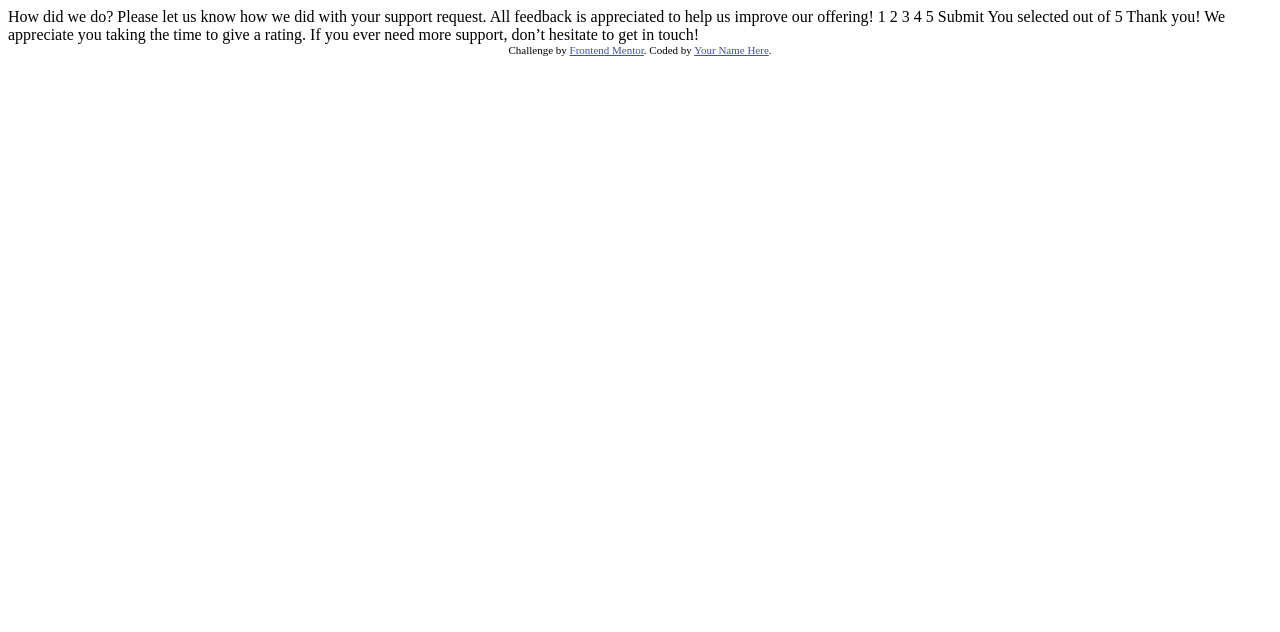
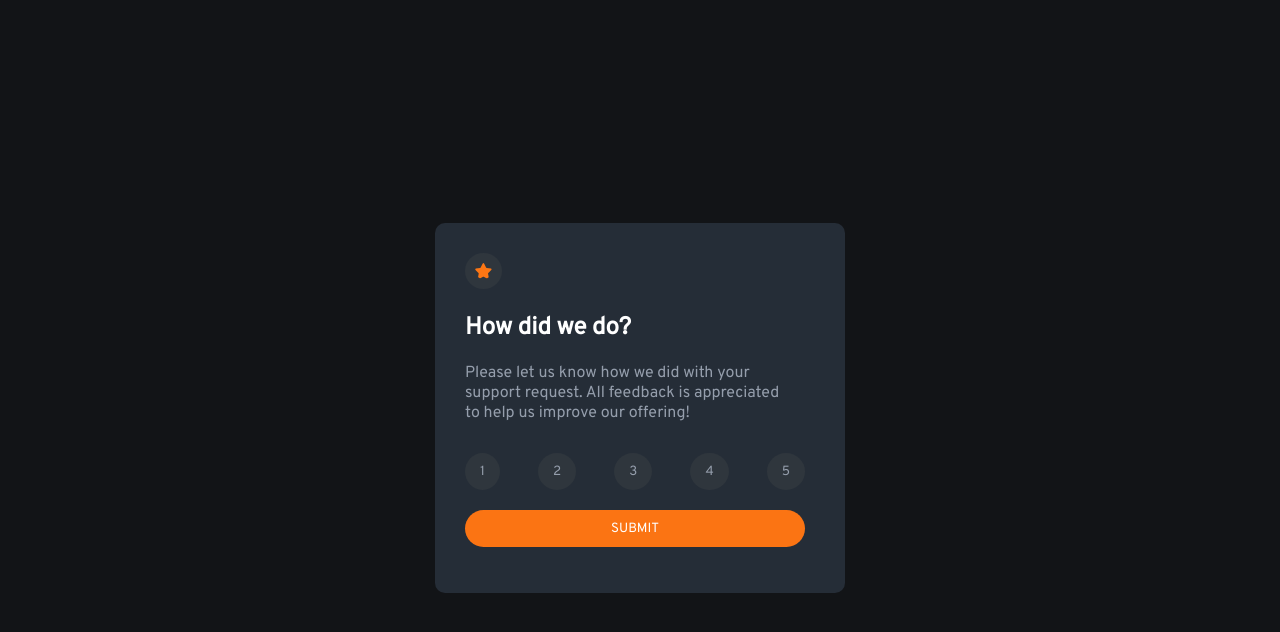
Before and after one commit to Singatha/interactive-rating-component-main, a plain HTML site: page index.html in a window 1280 px wide. Drawn offline with Linux system fonts and the light colour scheme.

Commit message:
added interactive rating component (#1)

```diff
--- a/index.html
+++ b/index.html
@@ -3,47 +3,40 @@
 <head>
   <meta charset="UTF-8">
   <meta name="viewport" content="width=device-width, initial-scale=1.0"> <!-- displays site properly based on user's device -->
-
+  <link rel="stylesheet" href="https://fonts.googleapis.com/css?family=Overpass">
+  <link rel="stylesheet" href="style.css">
   <link rel="icon" type="image/png" sizes="32x32" href="./images/favicon-32x32.png">
 
   <title>Frontend Mentor | Interactive rating component</title>
-
-  <!-- Feel free to remove these styles or customise in your own stylesheet 👍 -->
-  <style>
-    .attribution { font-size: 11px; text-align: center; }
-    .attribution a { color: hsl(228, 45%, 44%); }
-  </style>
 </head>
 <body>
-
-  <!-- Rating state start -->
-
-  How did we do?
-
-  Please let us know how we did with your support request. All feedback is appreciated
-  to help us improve our offering!
-
-  1 2 3 4 5
-
-  Submit
-
-  <!-- Rating state end -->
-
-  <!-- Thank you state start -->
-
-  You selected <!-- Add rating here --> out of 5
-
-  Thank you!
-
-  We appreciate you taking the time to give a rating. If you ever need more support,
-  don’t hesitate to get in touch!
-
-  <!-- Thank you state end -->
-
-
-  <div class="attribution">
-    Challenge by <a href="https://www.frontendmentor.io?ref=challenge" target="_blank">Frontend Mentor</a>.
-    Coded by <a href="#">Your Name Here</a>.
-  </div>
+  <main class="container">
+    <section id="rating-state">
+      <img src="./images/icon-star.svg" alt="Star Icon">
+      <h2>How did we do?</h2>
+      <p>
+        Please let us know how we did with your support request. All feedback is appreciated
+        to help us improve our offering!
+      </p>
+      <div class="rating-buttons">
+        <button id="button-1" onclick="handleRate(1)">1</button>
+        <button id="button-2" onclick="handleRate(2)">2</button>
+        <button id="button-3" onclick="handleRate(3)">3</button>
+        <button id="button-4" onclick="handleRate(4)">4</button>
+        <button id="button-5" onclick="handleRate(5)">5</button>
+      </div>
+      <button id="submit-button" onclick="handleSubmit()">submit</button>
+    </section>
+    <section id="thank-you-state">
+      <img src="./images/illustration-thank-you.svg" alt="Thank you Illustration">
+      <p class="orange">You selected <span id="rate"></span> out of 5</p>
+      <h2 class="center">Thank you!</h2>
+      <p class="center">
+        We appreciate you taking the time to give a rating. If you ever need more support,
+        don't hesitate to get in touch!
+      </p>
+    </section>
+  </main>
+  <script src="./script.js"></script>
 </body>
 </html>
--- /dev/null
+++ b/script.js
@@ -0,0 +1,36 @@
+let rate = 0;
+const arrState = [];
+
+for (let i = 0; i < 5; i++){
+    arrState.push(false);
+}
+
+function handleRate(num){
+    if (arrState[Number(num)-1] === false){
+        arrState[Number(num)-1] = true;
+        rate++;
+    } else if (arrState[Number(num)-1] === true){
+        arrState[Number(num)-1] = false;
+        rate--;
+    }
+}
+
+function handleSubmit(){
+    if (rate === 0){
+        alert("Please select atleast one rating.");
+    } else {
+        document.getElementById("rating-state").style.visibility = "hidden";
+        document.getElementById("thank-you-state").style.visibility = "visible";
+        document.getElementById("rate").innerHTML = rate;
+    }
+}
+
+document.getElementById("button-1").addEventListener('click', handleRate);
+document.getElementById("button-2").addEventListener('click', handleRate);
+document.getElementById("button-3").addEventListener('click', handleRate);
+document.getElementById("button-4").addEventListener('click', handleRate);
+document.getElementById("button-5").addEventListener('click', handleRate);
+
+document.getElementById("submit-button").addEventListener('click', handleSubmit);
+
+// rating buttons should be clicked in ascending order sequentially
--- /dev/null
+++ b/style.css
@@ -0,0 +1,154 @@
+:root {
+    --orange: hsl(25, 97%, 53%);
+    --bg-button: #2f363dff;
+    /* Neutral */
+
+    --white: hsl(0, 0%, 100%);
+    --light-grey: hsl(217, 12%, 63%);
+    --medium-grey: hsl(216, 12%, 54%);
+    --dark-blue: hsl(213, 19%, 18%);
+    --very-dark-blue: hsl(216, 12%, 8%);
+
+    /* Typography */
+
+    /* Body Copy */
+    --fs-tiny: 12px;
+    --fs-small: 14px;
+    --fs-normal: 15px;
+    --fs-large: 18px;
+
+    /* Font */
+    --ff: "Overpass";
+
+    --fw-400: 400;
+    --fw-700: 700;
+}
+
+* {
+    box-sizing: border-box;
+}
+
+html, body {
+    height: 100%;
+}
+
+body {
+    align-items: center;
+    background-color: var(--very-dark-blue);
+    display: flex;
+    justify-content: center;
+}
+
+.container {
+    background-color: var(--dark-blue);
+    border-radius: 10px;
+    height: 370px;
+    max-width: 390px;
+    padding: 35px;
+    position: relative;
+    width: 100%;
+}
+
+#rating-state {
+    position: absolute;
+    z-index: 1;
+}
+
+#rating-state img {
+    background-color: var(--bg-button);
+    border-radius: 50%;
+    padding: 10px;
+}
+
+h2, p {
+    font-family: var(--ff);
+}
+
+h2 {
+    color: var(--white);
+}
+
+p {
+    color: var(--light-grey);
+    margin: 0 0 30px;
+    width: 320px;
+}
+
+.rating-buttons {
+    display: flex;
+    justify-content: space-between;
+    width: 310px;
+}
+
+.rating-buttons button{
+    background-color: var(--bg-button);
+    border: none;
+    border-radius: 50%;
+    color: var(--light-grey);
+    font-family: var(--ff);
+    padding: 10px 15px;
+}
+
+.rating-buttons button:hover {
+    background-color: var(--orange);
+    color: var(--white);
+}
+
+#submit-button {
+    background-color: var(--orange);
+    border: none;
+    border-radius: 50px;
+    color: var(--white);
+    font-family: var(--ff);
+    margin: 20px auto 0;
+    padding: 10px;
+    text-transform: uppercase;
+    width: 316px;
+}
+
+#submit-button:hover {
+    background-color: var(--white);
+    color: var(--orange);
+}
+
+#thank-you-state {
+    visibility: hidden;
+}
+
+#thank-you-state img {
+    display: block;
+    margin: 0 auto 20px;
+}
+
+.orange {
+    background-color: var(--very-dark-blue);
+    border-radius: 20px;
+    color: var(--orange);
+    margin: 0 auto;
+    padding: 5px;
+    text-align: center;
+    width: 200px;
+}
+
+.center {
+    text-align: center;
+}
+
+@media screen and (min-width: 700px){
+    .container {
+        max-width: 410px;
+        padding: 30px;
+    }
+
+    #rating-state {
+        width: 350px;
+    }
+
+    .rating-buttons {
+        width: 340px;
+    }
+
+    #submit-button {
+        width: 340px;
+    }
+}
```
